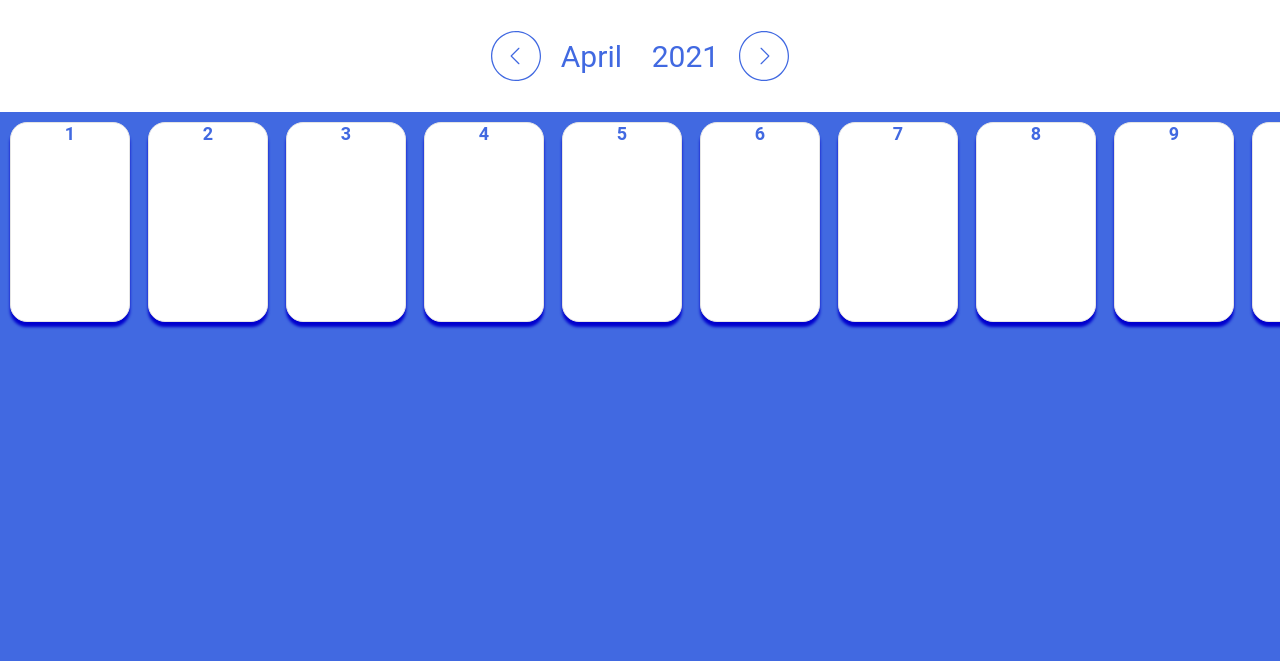
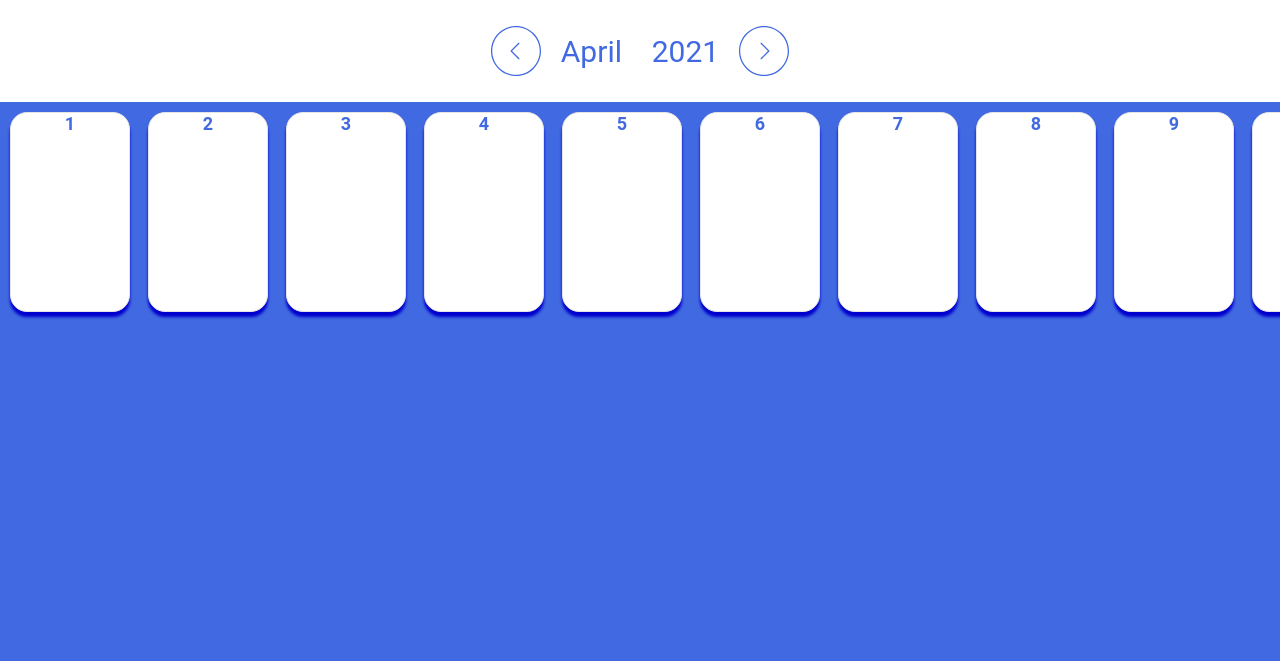
Before and after one commit to Y-Joo/web-coin-crawler, a Django app: page / in a window 1280 px wide. Shown: the top 661 px of the page. Run offline with Django 3.2, Linux system fonts and the light colour scheme; data comes from the database, SQL or seed files in the repository; some libraries are stand-ins or nearby versions.

Commit message:
no message

```diff
--- a/webcoincrawler/static/css/common.css
+++ b/webcoincrawler/static/css/common.css
@@ -5,7 +5,7 @@ html{
 /* 헤더 - prev버튼, next버튼, 연도 월 */
 header {
     background-color: white;
-    padding: 30px;
+    padding: 25px;
     text-align: center
 }
 
@@ -46,6 +46,7 @@ img {
     float: right;
     box-sizing: border-box;
     width: 100%;
+    height:560px;
     white-space: nowrap;
     overflow-x: auto;
     background-color: royalblue;
```
